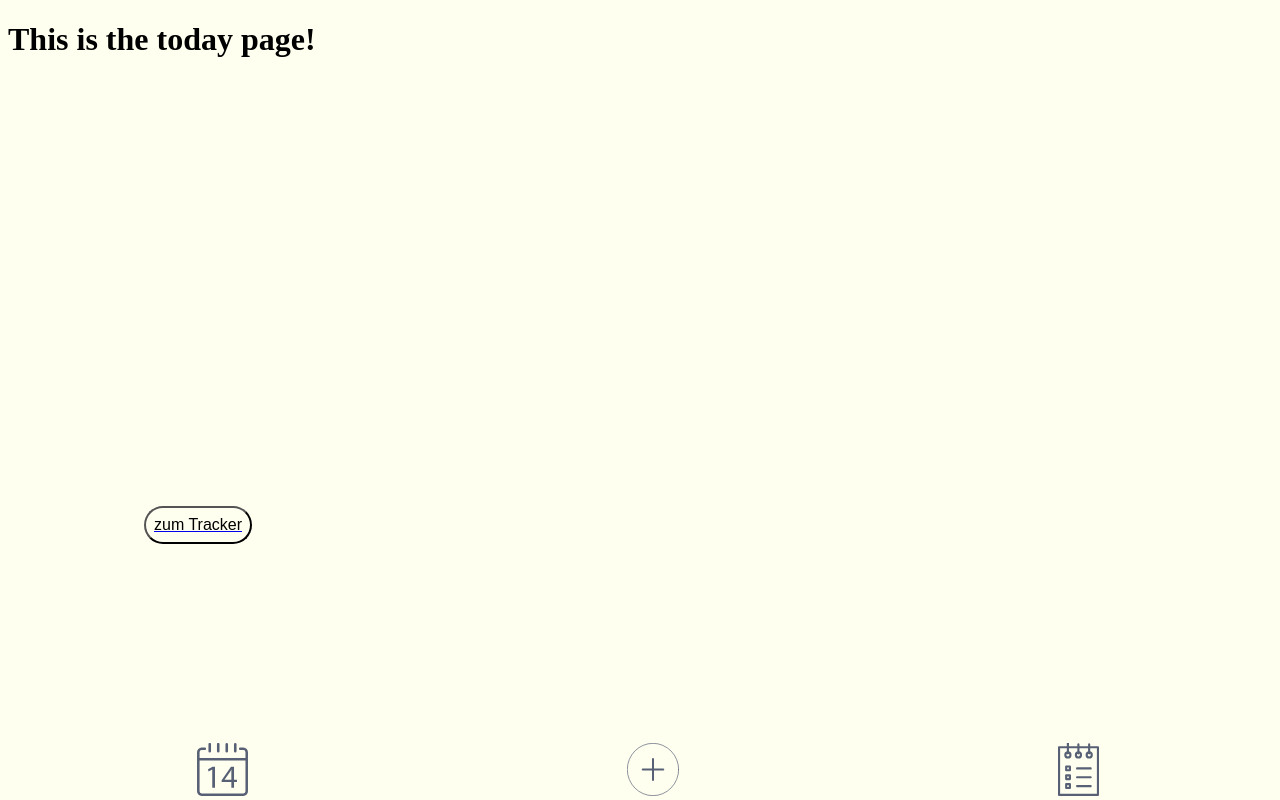
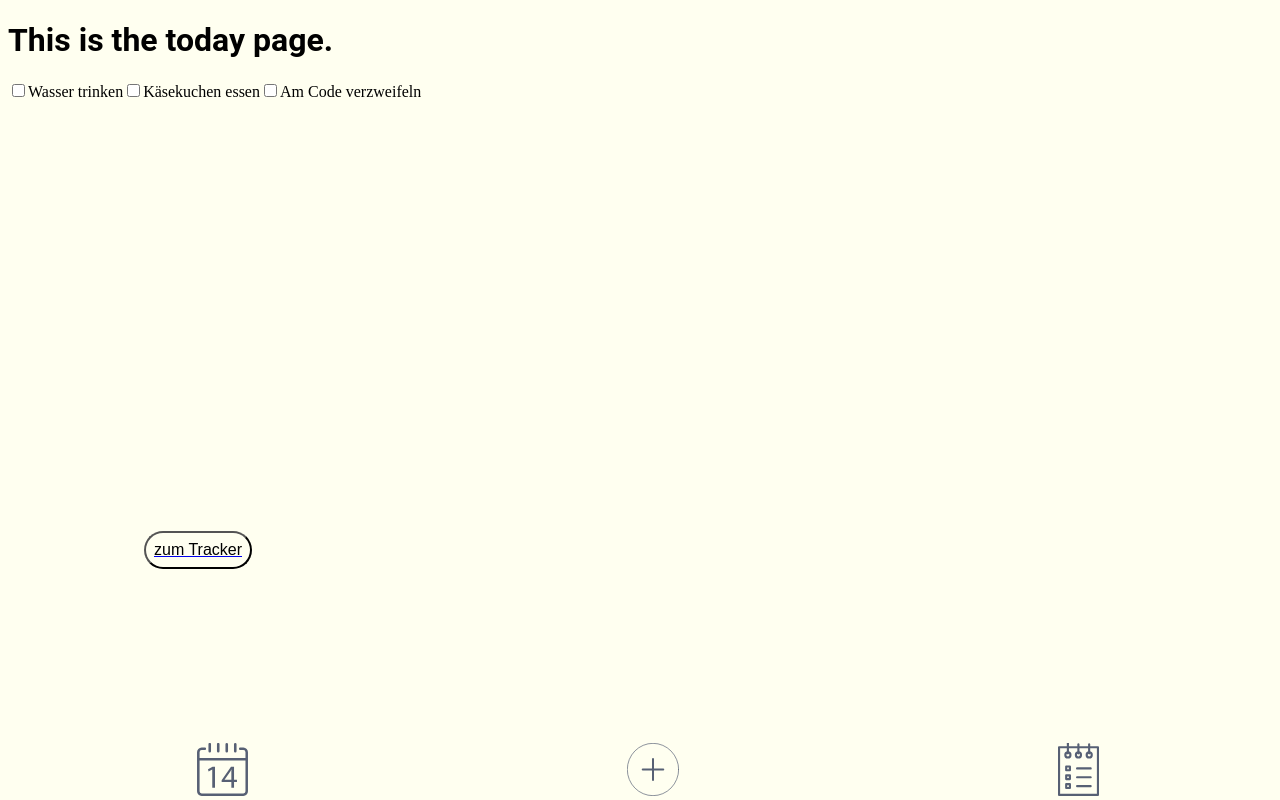
Before and after one commit to farahccino/capstone-project-cherish, a React (Create React App) app: page /today in a window 1280 px wide. Built offline with nearby package versions, Linux system fonts and the light colour scheme.

Commit message:
created form component

```diff
--- a/src/pages/Home.js
+++ b/src/pages/Home.js
@@ -2,10 +2,43 @@ import styled from 'styled-components';
 import { NavLink } from 'react-router-dom'
 import FooterNavigation from '../components/FooterNavigation';
 
+
+/*
+
+checkboxes, die den State ändern, von false zu true
+
+es soll ja im gleichen Key gespeichert werden wie emojis
+
+false/true
+
+aber woher kennt er die Anzahl?
+
+er bekommt die Infos aus dem Formular
+*/
+
+
 export default function Home() {
   return (
     <>
-    <h1> This is the today page! </h1>
+    <Headline> This is the today page. </Headline>
+
+    <section>
+    <label>
+        <input type="checkbox" /*onChange={function hier}*//>
+            Wasser trinken
+    </label>
+    <label>
+        <input type="checkbox" /*onChange={function hier}*//>
+            Käsekuchen essen
+    </label>
+    <label>
+        <input type="checkbox" /*onChange={function hier}*//>
+            Am Code verzweifeln
+    </label>
+    </section>
+
+
+
     <NavLink to="/tracker" className="link">
     <ButtonWrapper>
     <Button>zum Tracker</Button>
@@ -29,5 +62,11 @@ const ButtonWrapper = styled.section`
     align-items: center;
     display: flex;
     margin-left: 8.5rem;
-    margin-top: 28rem;
+    margin-top: 430px;
 `
+
+const Headline = styled.h1`
+    display: flex;
+    align-items: center;
+    font-family: 'Roboto'
+`
```
Also changed, not shown: src/components/HabitForm.js (added).
